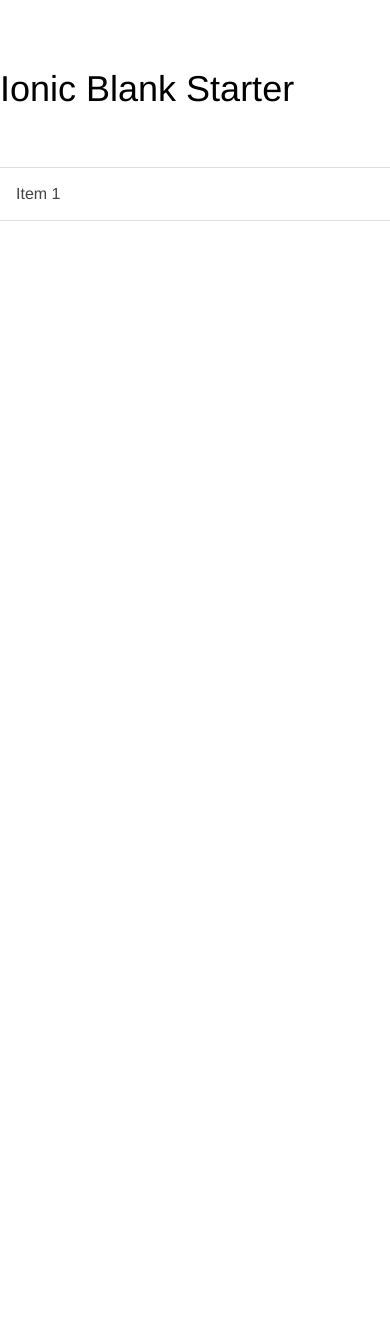
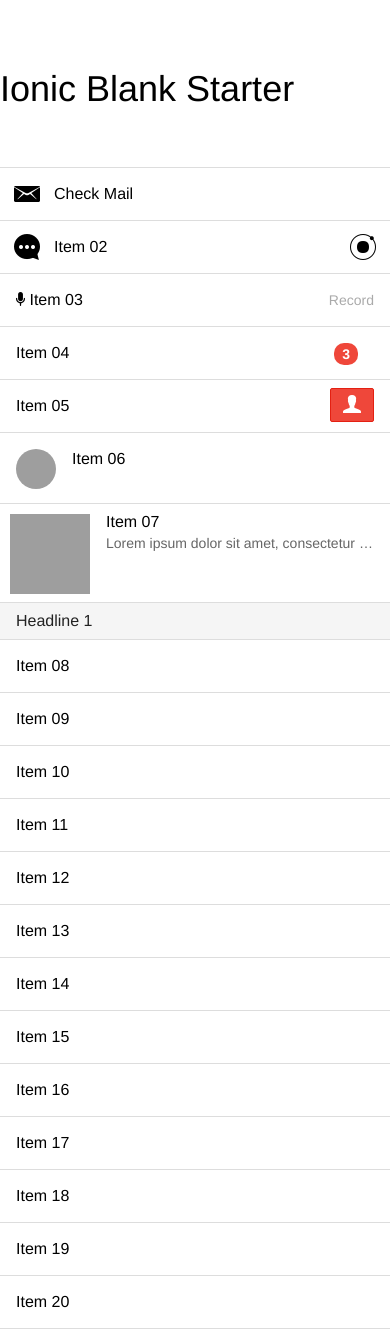
Before and after one commit to kenchandev/IonicApp, a website: page www/index.html in a window 390 px wide. Before the commit the page ends 844 px from the top, so only its background shows below. Drawn offline with Linux system fonts and the light colour scheme; some packages are replaced by stand-ins of ours; files that its build step writes are made by us from their sources; grey boxes are pictures that could not be loaded; files whose address does not match are found by name.

Commit message:
added placeholders and experimenting with list items

```diff
--- a/www/index.html
+++ b/www/index.html
@@ -37,9 +37,61 @@
       </ion-tabs>
 
       <ion-content>
-        <ul class="list">
-          <li class="item">Item 1</li>
-        </ul>
+        <div class="list">
+          <a href="#" class="item item-icon-left">
+            <i class="icon ion-email"></i>
+            Check Mail
+          </a>
+          <a href="#" class="item item-icon-left item-icon-right">
+            <i class="icon ion-chatbubble-working"></i>
+            Item 02
+            <i class="icon ion-ionic"></i>
+          </a>
+          <a href="#" class="item">
+            <i class="icon ion-mic-a"></i>
+              Item 03
+            <span class="item-note">
+              Record
+            </span>
+          </a>
+          <a href="#" class="item">
+              Item 04
+            <span class="badge badge-assertive">
+              3
+            </span>
+          </a>
+          <a href="#" class="item item-button-right">
+              Item 05
+            <button class="button button-assertive">
+              <i class="icon ion-person"></i>
+            </button>
+          </a>
+          <a href="#" class="item item-avatar">
+            <img src="https://placekitten.com/g/200/300" alt="Avatar"/>
+            Item 06
+          </a>
+          <a href="#" class="item item-thumbnail-left">
+            <img src="https://placekitten.com/g/200/300" alt="Avatar">
+            <h2>Item 07</h2>
+            <p>
+              Lorem ipsum dolor sit amet, consectetur adipiscing elit, sed do eiusmod tempor incididunt ut labore et dolore magna aliqua. Ut enim ad minim veniam, quis nostrud exercitation ullamco laboris nisi ut aliquip ex ea commodo consequat. Duis aute irure dolor in reprehenderit in voluptate velit esse cillum dolore eu fugiat nulla pariatur. Excepteur sint occaecat cupidatat non proident, sunt in culpa qui officia deserunt mollit anim id est laborum.
+            </p>
+          </a>
+          <div class="item item-divider">Headline 1</div>
+          <a href="#" class="item">Item 08</a>
+          <a href="#" class="item">Item 09</a>
+          <a href="#" class="item">Item 10</a>
+          <a href="#" class="item">Item 11</a>
+          <a href="#" class="item">Item 12</a>
+          <a href="#" class="item">Item 13</a>
+          <a href="#" class="item">Item 14</a>
+          <a href="#" class="item">Item 15</a>
+          <a href="#" class="item">Item 16</a>
+          <a href="#" class="item">Item 17</a>
+          <a href="#" class="item">Item 18</a>
+          <a href="#" class="item">Item 19</a>
+          <a href="#" class="item">Item 20</a>
+        </div>
       </ion-content>
     </ion-pane>
   </body>
```
